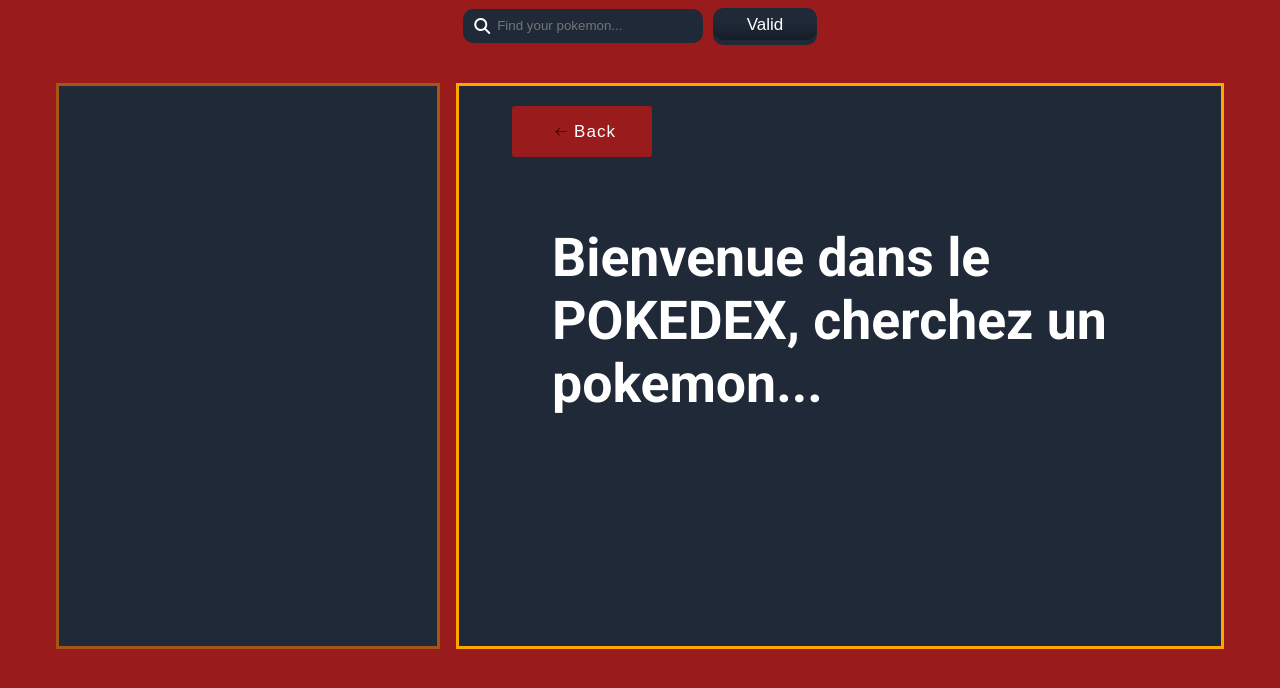
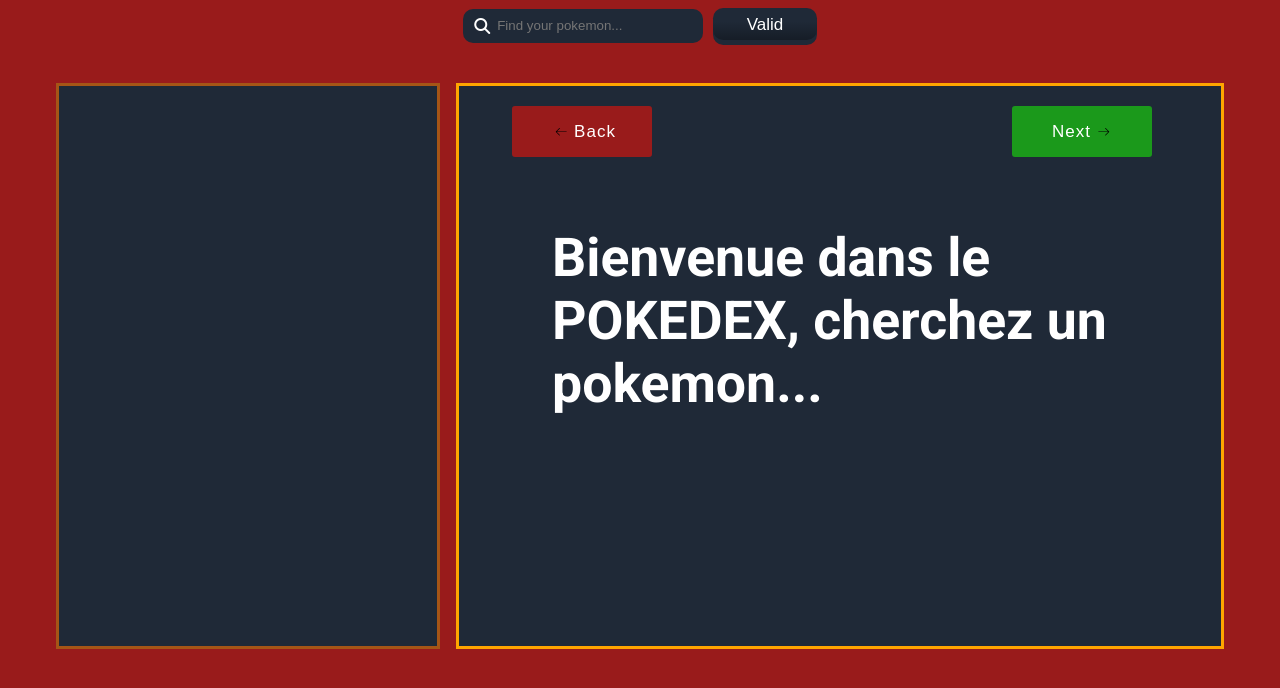
Before and after one commit to anas-kirsch/projet_web, a plain HTML site: page Pokedex/public/index.html in a window 1280 px wide. Shown: the part 94-782 px from the top of the page. Drawn offline with Linux system fonts and the light colour scheme; no server answers; a web font is replaced by a local one.

Commit message:
boutton nav retour au pokemon precedent dans le pokedex

```diff
--- a/Pokedex/public/index.html
+++ b/Pokedex/public/index.html
@@ -111,8 +111,12 @@
             <svg height="16" width="16" xmlns="http://www.w3.org/2000/svg" version="1.1" viewBox="0 0 1024 1024"><path d="M874.690416 495.52477c0 11.2973-9.168824 20.466124-20.466124 20.466124l-604.773963 0 188.083679 188.083679c7.992021 7.992021 7.992021 20.947078 0 28.939099-4.001127 3.990894-9.240455 5.996574-14.46955 5.996574-5.239328 0-10.478655-1.995447-14.479783-5.996574l-223.00912-223.00912c-3.837398-3.837398-5.996574-9.046027-5.996574-14.46955 0-5.433756 2.159176-10.632151 5.996574-14.46955l223.019353-223.029586c7.992021-7.992021 20.957311-7.992021 28.949332 0 7.992021 8.002254 7.992021 20.957311 0 28.949332l-188.073446 188.073446 604.753497 0C865.521592 475.058646 874.690416 484.217237 874.690416 495.52477z"></path></svg>
             <span>Back</span>
         </button>
-
-
+        <button class="gonext">
+            <span>Next</span>
+            <svg height="16" width="16" xmlns="http://www.w3.org/2000/svg" version="1.1" viewBox="0 0 1024 1024">
+                <path d="M149.31 495.52c0-11.3 9.17-20.47 20.47-20.47h604.77l-188.08-188.08c-7.99-7.99-7.99-20.95 0-28.94 4-3.99 9.24-5.99 14.47-5.99s10.48 1.99 14.48 5.99l223.01 223.01c3.84 3.84 5.99 9.05 5.99 14.47 0 5.43-2.16 10.63-5.99 14.47l-223.02 223.03c-7.99 7.99-20.96 7.99-28.95 0-7.99-8-7.99-20.96 0-28.95l188.07-188.07H169.78c-11.3 0-20.47-9.16-20.47-20.47z"></path>
+            </svg>
+        </button>
 
 
 
--- a/Pokedex/public/script.js
+++ b/Pokedex/public/script.js
@@ -6,21 +6,18 @@
 import { getOnePokemon } from "../src/getonePokemon.js";
 import { getSearch } from "../src/barrederecherche.js";
 import { boutton } from "../src/buttton.js";
+import { bouttonNext } from "../src/buttton.js";
+
 main();
 
 
 function main(){
 
-
-
     displayListePokemons();
-
     displayOnePokemon();
-
     getSearch();
-
     boutton();
-
+    bouttonNext();
 
 
 }
--- a/Pokedex/public/style.css
+++ b/Pokedex/public/style.css
@@ -496,3 +496,46 @@
     box-shadow: 9px 9px 33px #d1d1d1, -9px -9px 33px #ffffff;
     transform: translateY(-2px);
    }
+
+
+
+   /*boutton next*/
+
+   /* From Uiverse.io by Jedi-hongbin */
+.gonext {
+    display: flex;
+    height: 3em;
+    width: 140px;
+    align-items: center;
+    justify-content: center;
+    background-color: #eeeeee4b;
+    border-radius: 3px;
+    letter-spacing: 1px;
+    transition: all 0.2s linear;
+    cursor: pointer;
+    border: none;
+    background: rgb(27, 153, 27); /* Changement de couleur en vert */
+    position: absolute;
+    top: 25vh;
+    right: 10%;
+}
+
+.gonext > svg {
+    margin-left: 5px; /* La flèche est maintenant à droite du texte */
+    font-size: 20px;
+    transition: all 0.4s ease-in;
+}
+
+.gonext:hover > svg {
+    font-size: 1.2em;
+    transform: translateX(5px); /* La flèche bouge vers la droite au survol */
+}
+
+.gonext:hover {
+    box-shadow: 9px 9px 33px #d1d1d1, -9px -9px 33px #ffffff;
+    transform: translateY(-2px);
+}
+
+/* .goback>svg{
+    transform: rotateX('180deg');
+} */
--- a/Pokedex/src/buttton.js
+++ b/Pokedex/src/buttton.js
@@ -8,7 +8,7 @@
     goback.addEventListener('click', async () => {
 
     const pokemonNow = document.querySelector(".display-numero-pokemon");
-    console.log(pokemonNow.textContent);
+    // console.log(pokemonNow.textContent);
 
 // splite ou parseint
     const string = pokemonNow.textContent;
@@ -18,9 +18,9 @@
     // const number = parseInt(pokemonNow.textContent)
 
             const previousPokedexId = monNombre[1]-1;
-            console.log(previousPokedexId)
+            // console.log(previousPokedexId)
             const preEvo = await getOnePokemon(previousPokedexId);
-            console.log(preEvo);
+            // console.log(preEvo);
             displayOnePokemon(preEvo);
 
     });
@@ -28,3 +28,34 @@
 
 
 }
+
+
+export async function bouttonNext(){
+
+
+    const goNext = document.querySelector(".gonext");
+    goNext.addEventListener('click', async () => {
+
+    const pokemonNow = document.querySelector(".display-numero-pokemon");
+    // console.log(pokemonNow.textContent);
+
+// splite ou parseint
+    const string = pokemonNow.textContent;
+    const monNombre =  string.split("°")
+    // console.log(monNombre);
+
+
+    const number = parseInt(monNombre[1])
+
+    const PokedexIdNext = number+1;
+        // console.log(number);
+        // console.log(PokedexIdNext)
+        const pokemonNext = await getOnePokemon(PokedexIdNext);
+        // console.log(pokemonNext);
+        displayOnePokemon(pokemonNext);
+
+    });
+
+
+
+}
--- a/Pokedex/src/displayOnePokemon.js
+++ b/Pokedex/src/displayOnePokemon.js
@@ -84,7 +84,7 @@
             divEvolutionContainer.appendChild(divEvo);
         });
         } else {
-            console.log("pas devo");
+            // console.log("pas devo");
 
             const divEvo = document.createElement("div");
             divEvo.classList.add("divEvolution");
--- a/Pokedex/src/displaylistepokemons.js
+++ b/Pokedex/src/displaylistepokemons.js
@@ -8,7 +8,7 @@
 export async function displayListePokemons(){
 
     const tableauPokemons =  await recupPokemons();
-    console.log(tableauPokemons);
+    // console.log(tableauPokemons);
 
     const template = document.querySelector("#template");
 
```
